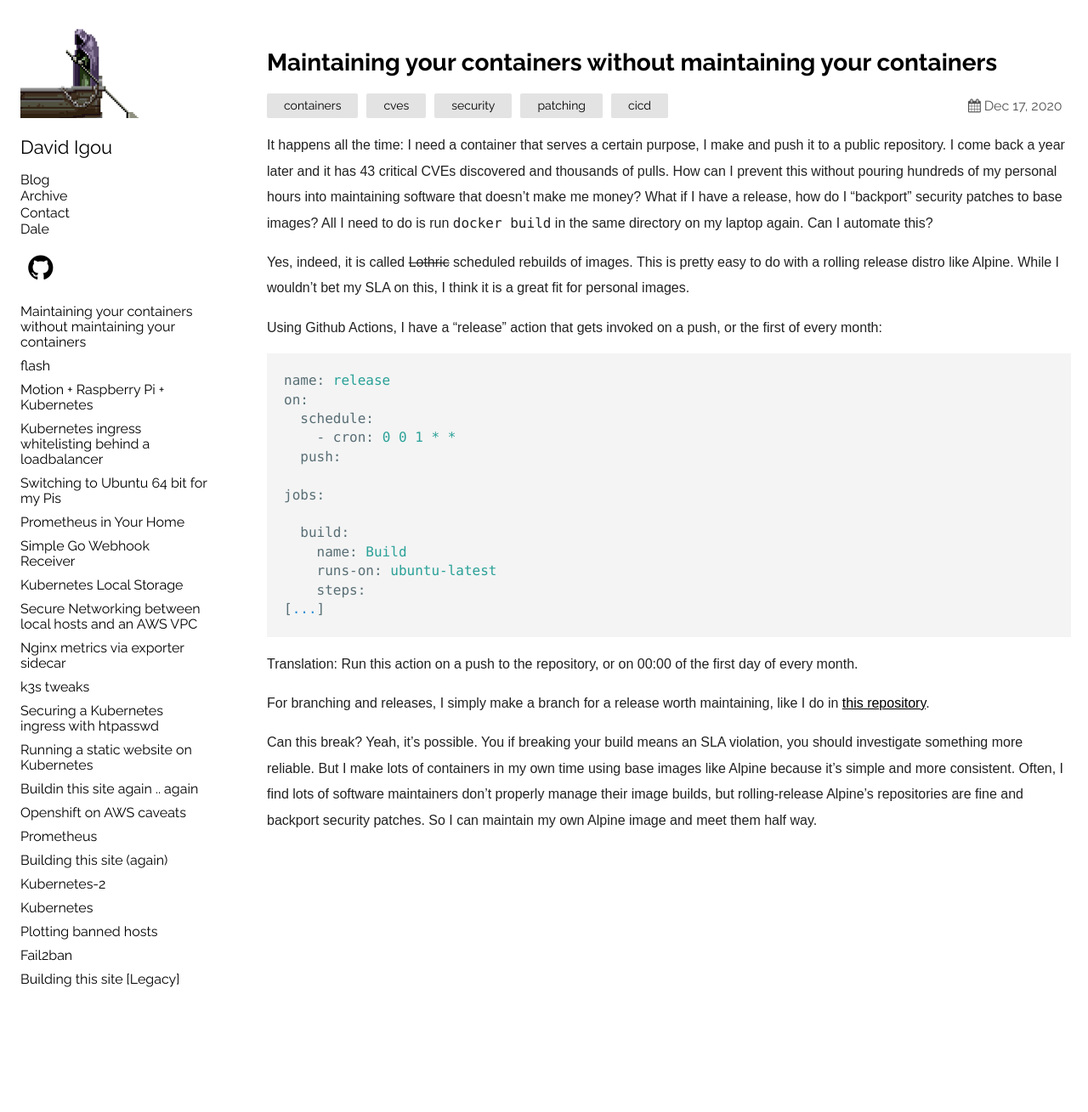
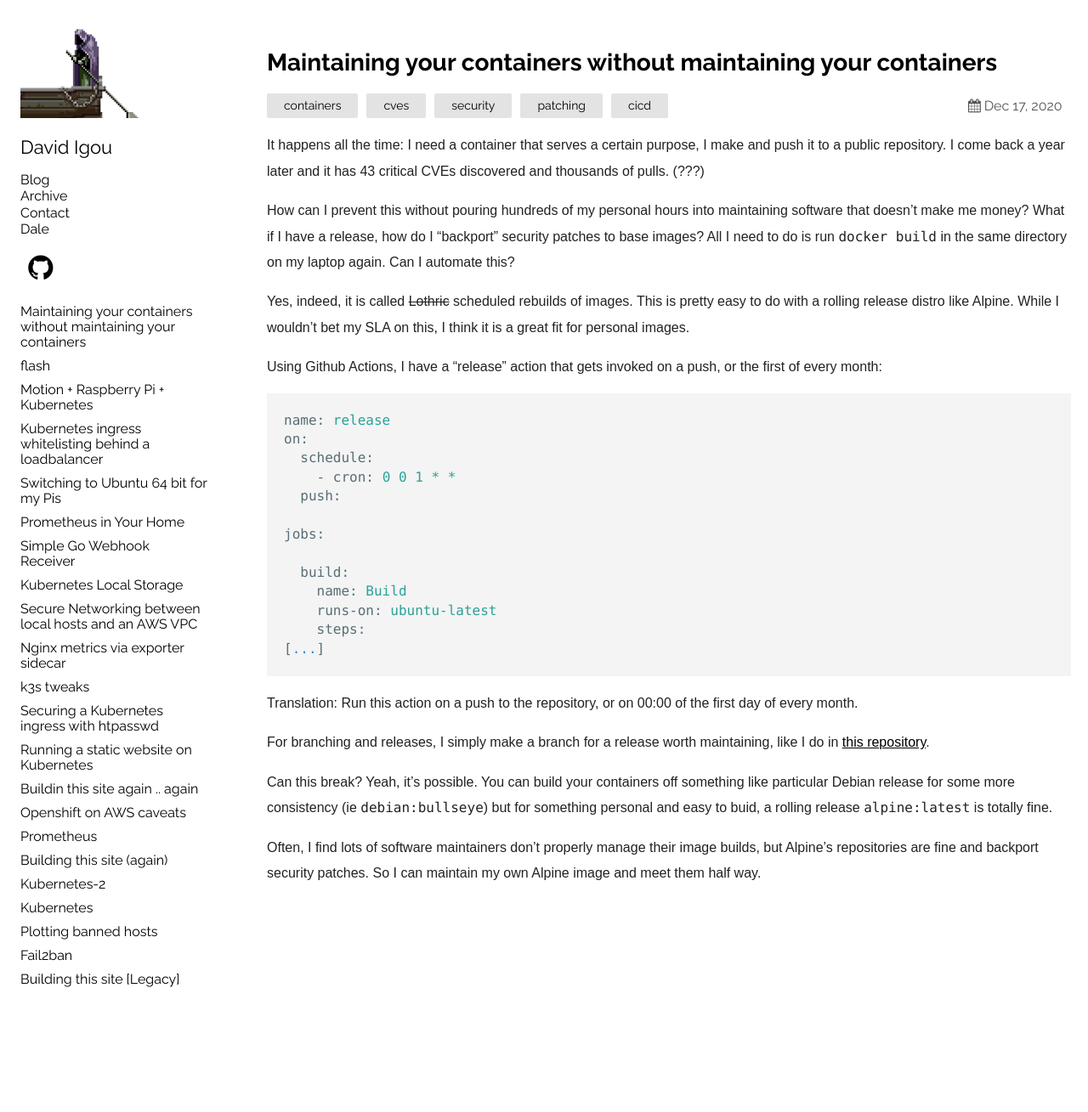
Before and after one commit to David-Igou/igou.io, a Jekyll site: the page built from _posts/2020-12-17-maintaining-your-containers.md, in a window 1280 px wide. Shown: the whole page at 85% size. Built offline with Jekyll 4.4.1, drawn with Linux system fonts in a browser that asks for light colours.

Commit message:
Fix typos in container build blog

```diff
--- a/_posts/2020-12-17-maintaining-your-containers.md
+++ b/_posts/2020-12-17-maintaining-your-containers.md
@@ -5,7 +5,9 @@
 categories: [containers, cves, security, patching, cicd]
 ---
 
-It happens all the time: I need a container that serves a certain purpose, I make and push it to a public repository. I come back a year later and it has 43 critical CVEs discovered and thousands of pulls. How can I prevent this without pouring hundreds of my personal hours into maintaining software that doesn't make me money? What if I have a release, how do I "backport" security patches to base images? All I need to do is run `docker build` in the same directory on my laptop again. Can I automate this?
+It happens all the time: I need a container that serves a certain purpose, I make and push it to a public repository. I come back a year later and it has 43 critical CVEs discovered and thousands of pulls. (???)
+
+How can I prevent this without pouring hundreds of my personal hours into maintaining software that doesn't make me money? What if I have a release, how do I "backport" security patches to base images? All I need to do is run `docker build` in the same directory on my laptop again. Can I automate this?
 
 Yes, indeed, it is called ~~Lothric~~ scheduled rebuilds of images. This is pretty easy to do with a rolling release distro like Alpine. While I wouldn't bet my SLA on this, I think it is a great fit for personal images.
 
@@ -30,4 +32,6 @@
 
 For branching and releases, I simply make a branch for a release worth maintaining, like I do in [this repository](https://github.com/David-Igou/motion-container).
 
-Can this break? Yeah, it's possible. You if breaking your build means an SLA violation, you should investigate something more reliable. But I make lots of containers in my own time using base images like Alpine because it's simple and more consistent. Often, I find lots of software maintainers don't properly manage their image builds, but rolling-release Alpine's repositories are fine and backport security patches. So I can maintain my own Alpine image and meet them half way.
+Can this break? Yeah, it's possible. You can build your containers off something like particular Debian release for some more consistency (ie `debian:bullseye`) but for something personal and easy to buid, a rolling release `alpine:latest` is totally fine.
+
+ Often, I find lots of software maintainers don't properly manage their image builds, but Alpine's repositories are fine and backport security patches. So I can maintain my own Alpine image and meet them half way.
```
